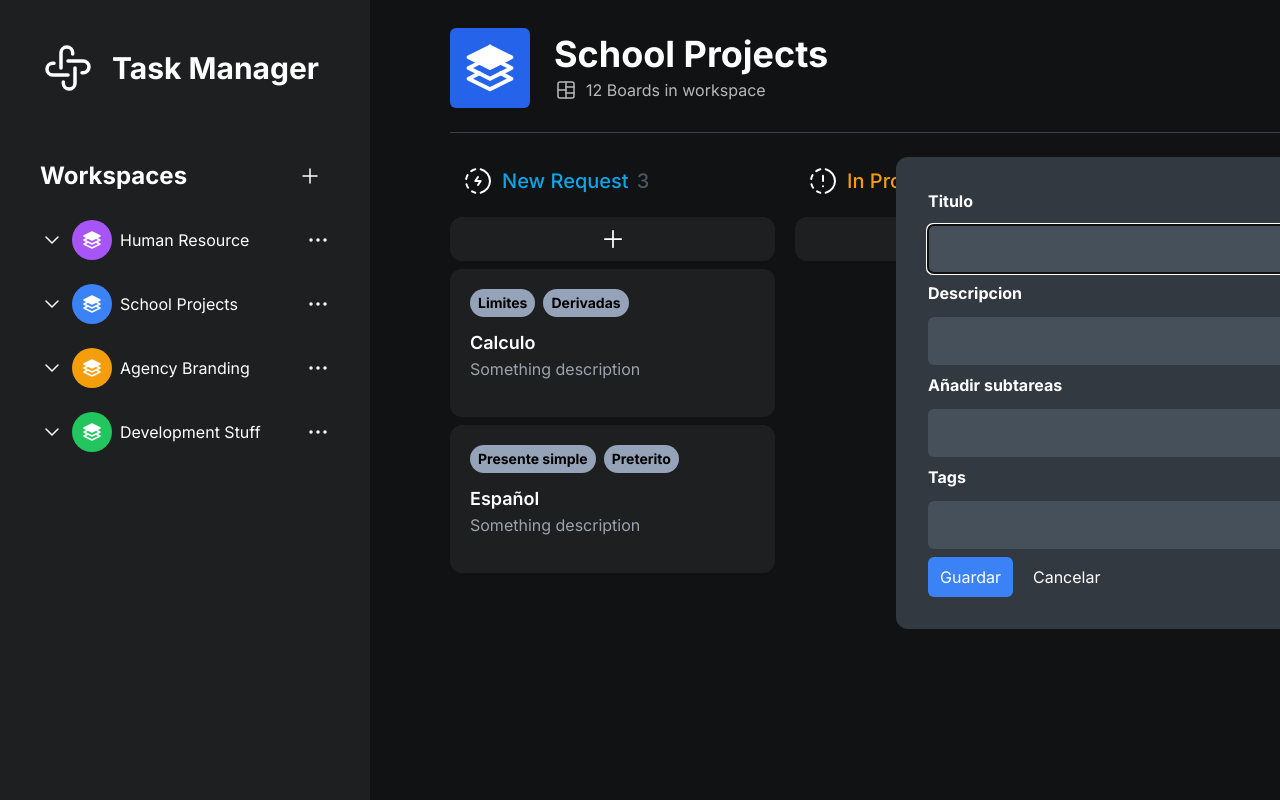
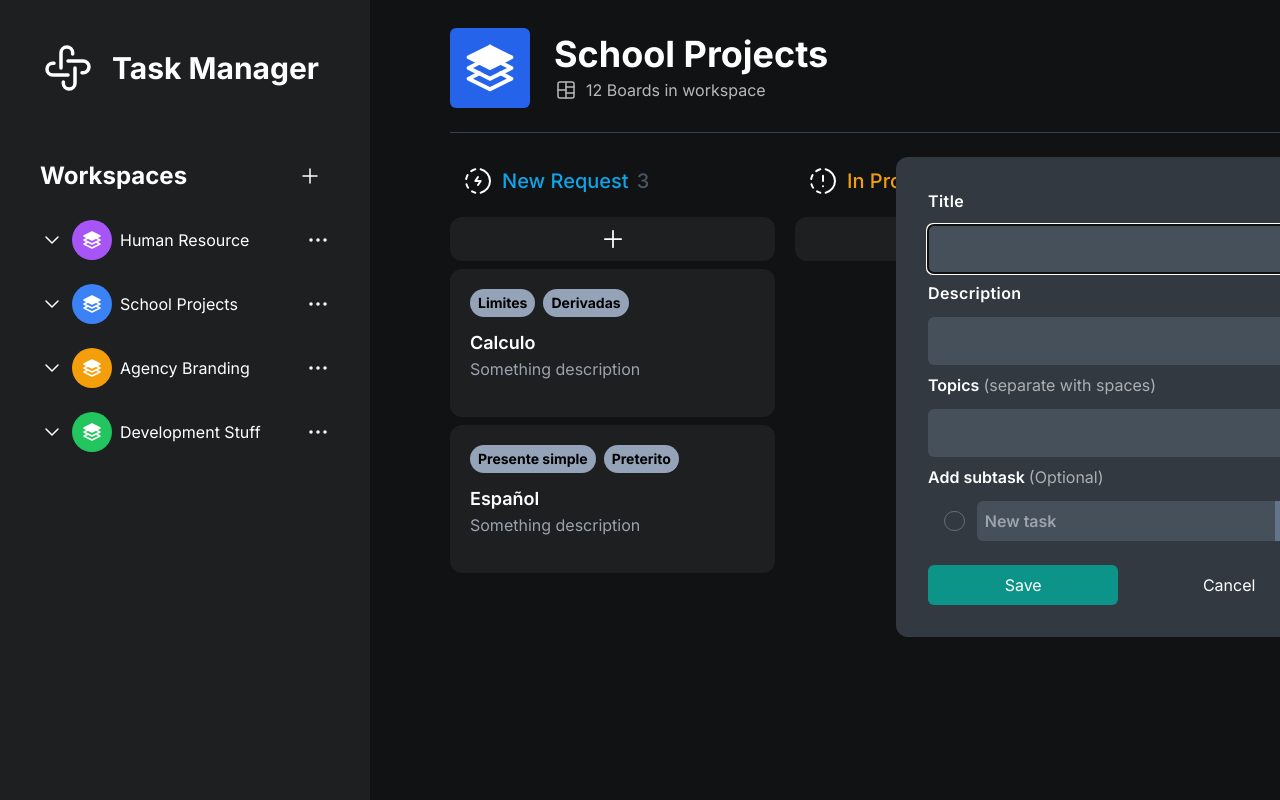
Before and after one commit to MaximoJSDev/Task-Manager, a Next.js app: page / in a window 1280 px wide. Both pictures are taken after a click on the element 612 px from the left and 239 px from the top of the page. Shown: the top 800 px of the page. Built offline with nearby package versions, Linux system fonts and the light colour scheme.

Commit message:
Agrega funcionalidad a subtasks

```diff
--- a/src/app/components/Modal.jsx
+++ b/src/app/components/Modal.jsx
@@ -2,8 +2,10 @@ import { useRef, useState } from "react";
 
 function Modal({modal,WORKS,setWORKS,typeBoard}) {
   const [tags, setTags] = useState([]);
+  const [subtasks, setSubtasks] = useState([]);
   const formRef = useRef();
   const tagsRef = useRef();
+  const subtaskRef = useRef();
 
   const closeModal = () => modal.current.close();
 
@@ -15,12 +17,13 @@ function Modal({modal,WORKS,setWORKS,typeBoard}) {
       type: typeBoard,
       title,
       description,
-      subtasks: [],
+      subtask: subtasks,
       tags: tags
     },...WORKS]);
     closeModal();
     formRef.current.reset();
     setTags([]);
+    setSubtasks([])
   }
 
   const handleKeyUp = (evt) => {
@@ -29,38 +32,67 @@ function Modal({modal,WORKS,setWORKS,typeBoard}) {
     tagsRef.current.value = "";
   }
 
+  const handleSubtask = (evt) => {
+    setSubtasks([...subtasks, subtaskRef.current.value]);
+    subtaskRef.current.value = "";
+  }
+
   const handleClickTag = (deleteTag) => setTags(tags.filter(tag => tag !== deleteTag));
 
   return (
     <dialog ref={modal} className="min-h-[400px] w-[468px] z-10 bg-[#323940] text-white p-8 rounded-xl outiline-none">
       <form onSubmit={handleSubmit} ref={formRef}
        className="flex flex-col gap-2">
-        <label className="flex flex-col font-bold gap-3">
-          Titulo
+        <label className="flex flex-col font-semibold gap-3 tracking-wide">
+          Title
           <input required name="title" className="bg-[#45505a] p-3 rounded-md" type="text" />
         </label>
-        <label className="flex flex-col font-bold gap-3">
-          Descripcion
+        <label className="flex flex-col font-semibold gap-3 tracking-wide">
+          Description
           <input required name="description" className="bg-[#45505a] p-3 rounded-md" type="text" />
         </label>
-        <label className="flex flex-col font-bold gap-3">
-          Añadir subtareas
-          <input  name="subtasks" className="bg-[#45505a] p-3 rounded-md" type="text" />
-        </label>
-        <label className="flex flex-col font-bold gap-3">
-          Tags
-          <div className="bg-[#45505a] p-3 rounded-md flex flex-wrap gap-1">
-            <ul className="flex gap-1">
-              { tags.map((tag, index) => (
-                  <li onClick={() => handleClickTag(tag)} key={tag+index} className="text-black text-sm whitespace-nowrap font-bold px-2 py-1 rounded-2xl bg-slate-400">{tag}</li>
-              ))}
-            </ul>
-            { tags.length < 3 ? <input onKeyUp={handleKeyUp} ref={tagsRef} name="tags" className="bg-[#45505a] rounded-md px-1 outline-1 outline-cyan-400/20" type="text" /> : "" }
+       <label className="flex flex-col font-semibold gap-3">
+        <div>
+          <span>Topics</span>&nbsp;
+          <span className="font-normal opacity-60">(separate with spaces)</span>
+        </div>
+         <div className="bg-[#45505a] p-3 rounded-md flex flex-wrap gap-1">
+           <ul className="flex gap-1">
+            { tags.map((tag, index) => (
+                <li onClick={() => handleClickTag(tag)} key={tag+index} className="text-black text-sm whitespace-nowrap font-bold px-2 py-1 rounded-2xl bg-slate-300">{tag}</li>
+              ))
+            }
+           </ul>
+           { tags.length < 3 ? <input onKeyUp={handleKeyUp} ref={tagsRef} name="tags" className="bg-[#45505a] rounded-md px-1 outline-1 outline-cyan-400/20" type="text" /> : "" }
+         </div>
+       </label>
+        <label className="flex flex-col font-semibold gap-3">
+          <div>
+            <span>Add subtask</span>&nbsp;
+            <span className="font-normal opacity-60">(Optional)</span>
+          </div>
+          <div className="flex pl-4 gap-3 rounded-md">
+            <div id="todo" className="flex items-center gap-2">
+              <input checked={false} readOnly type="checkbox" name="" id="" />
+              <span></span>
+            </div>
+            <div className="flex w-full">
+              <input ref={subtaskRef} placeholder="New task" name="subtasks" className="grow outline-0 bg-[#45505a] p-2 rounded-l-md" type="text" />
+              <button onClick={handleSubtask} type="button" className="bg-slate-500 p-2 rounded-r-md">Enter</button>
+            </div>
           </div>
         </label>
-        <div className="flex gap-2">
-          <button className="px-3 py-2 rounded-md bg-blue-500">Guardar</button>
-          <button onClick={closeModal} type="button" className="px-3 py-2 rounded-md hover:bg-gray-600/50">Cancelar</button>
+        { subtasks.map((task,index) => (
+            <label id="todo" className="flex items-center gap-2 px-4" key={task+index}>
+              <input type="checkbox" name="" id="" />
+              <span></span>
+              <p className="text-base p-2">{task}</p>
+            </label>
+          ))
+        }
+        <div className="flex gap-2 mt-4">
+          <button type="submit" className="grow px-3 py-2 rounded-md bg-teal-600 hover:bg-teal-500 transition duration-200">Save</button>
+          <button onClick={closeModal} type="button" className="grow px-3 py-2 rounded-md hover:bg-gray-600/50 transition duration-200">Cancel</button>
         </div>
       </form>
     </dialog>
--- a/src/app/components/WorkspaceCard.jsx
+++ b/src/app/components/WorkspaceCard.jsx
@@ -1,4 +1,3 @@
-
 function WorkspaceCard({work}) {
   return (
 
@@ -12,14 +11,14 @@ function WorkspaceCard({work}) {
       <h3 className="font-semibold text-lg mt-3">{work.title}</h3>
       <p className="text-gray-400">{work.description}</p>
       <div className="mt-4 flex flex-col gap-2">
-        { work.subtask && work.subtask.map((task, index) => (
+        { work.subtask.length ? work.subtask.map((task, index) => (
           <label key={index} id="todo" className="flex items-center gap-2">
             <input type="checkbox" name="" id="" />
             <span></span>
             <p className="text-base">{task}</p>
           </label>
         ))
-
+          : ""
         }
       </div>
     </div>
```
